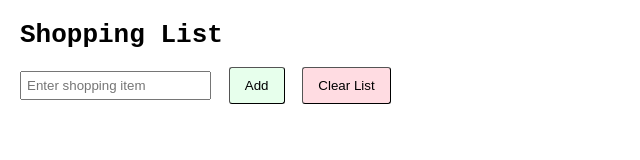
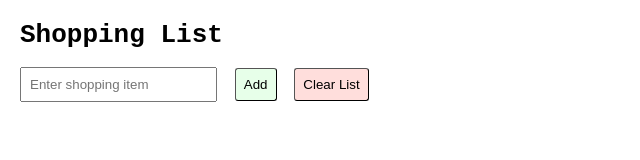
Before and after one commit to amanda-odawa/week2-code-challenge, a plain HTML site: page index.html in a window 1280 px wide. Shown: the whole page, without its empty margins (0-640 px from the left). Drawn offline with Linux system fonts and the light colour scheme.

Commit message:
edit add and clear buttons

```diff
--- a/style.css
+++ b/style.css
@@ -26,7 +26,7 @@ body {
 }
 
 input[type="text"] {
-    padding: 5px;
+    padding: 8px;
     flex-grow: 1;
     margin-right: 10px;
 }
@@ -38,10 +38,12 @@ button {
     border-width: 1px;
 }
 #add-btn {
-    background-color: rgb(231, 255, 236);
+    background-color: rgb(231, 255, 233);
+    padding: 8px;
 }
 #clear-btn {
-    background-color: rgb(255, 220, 226);
+    background-color: rgb(255, 222, 220);
+    padding: 8px;
 }
 .edit-btn {
     background-color: rgb(221, 252, 255);
```
